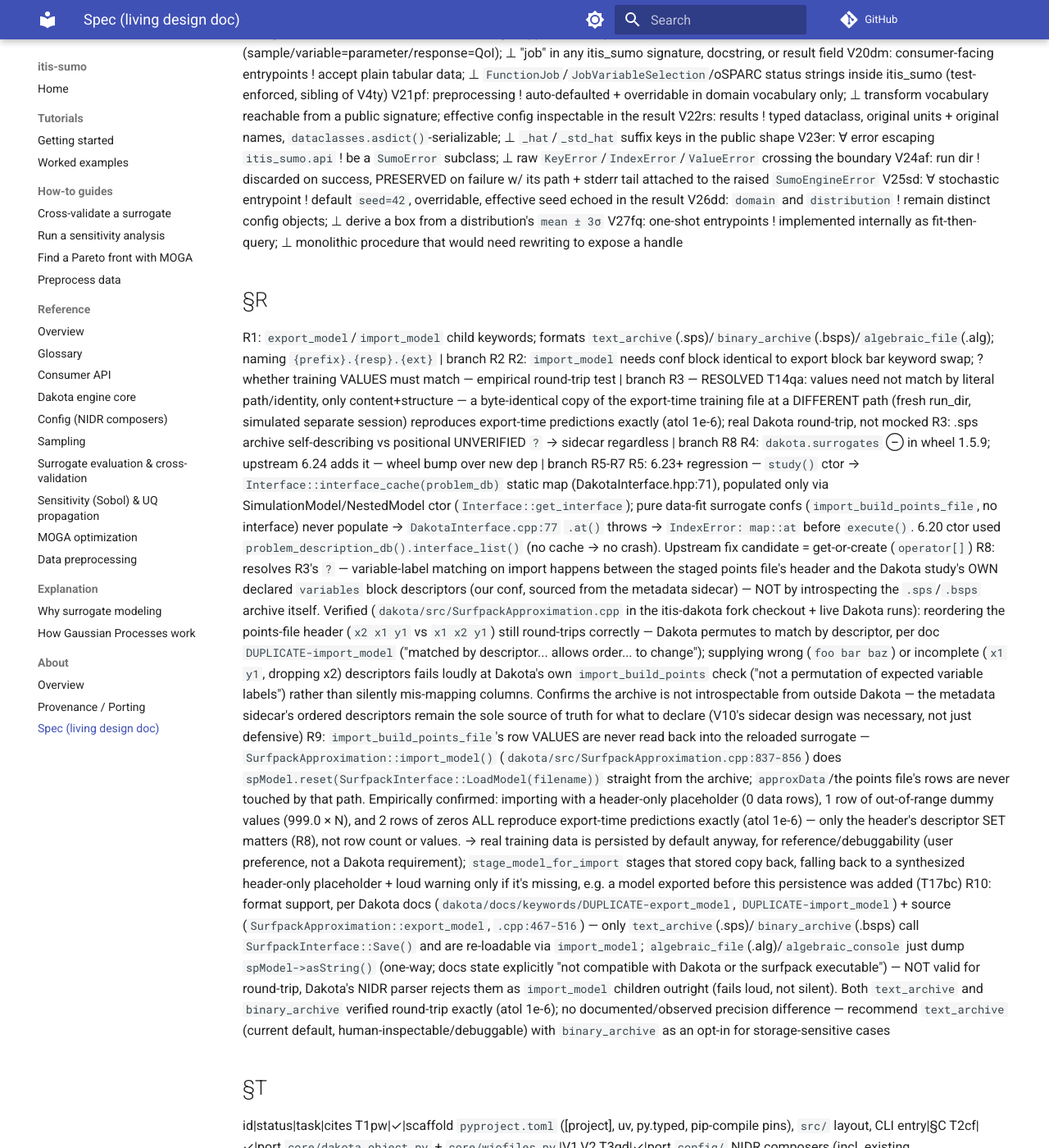
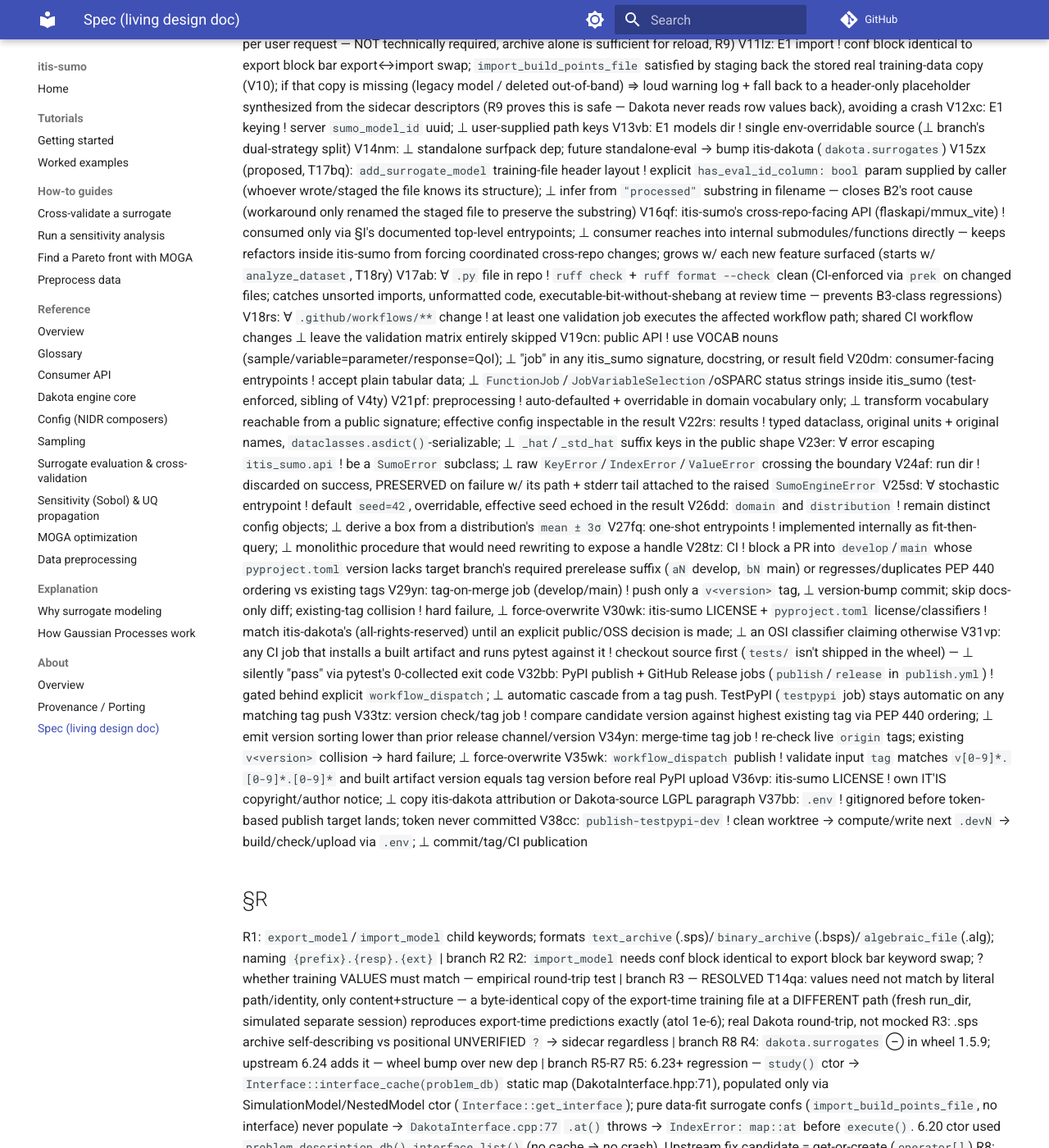
Before and after one commit to ITISFoundation/itis-sumo, an MkDocs documentation site: the page built from docs/about/spec.md, in a window 1280 px wide and 1400 px high, scrolled down 3927 px. Shown: the whole window at 82% size. Built offline with MkDocs 1.6.1 and Material for MkDocs 9.7.7, drawn with Linux system fonts in a browser that asks for light colours; comment, search, counter and statistics services are not loaded; some of the changed text lies outside the part shown.

Commit message:
[FEAT] License + dev-version publishing workflow

```diff
--- a/SPEC.md
+++ b/SPEC.md
@@ -35,6 +35,11 @@ Consumer contract (grill 2026-08-18): itis-sumo owns ALL surrogate machinery end
 - deps ! itis-dakota==1.5.9 (Dakota 6.20, parity w/ mmux/vite; stay until T16mo resolves the 6.23+ `interface_cache` regression — R5), numpy, pandas, scipy; scikit-learn ⊥ KFold only
 - py.typed; `src/` layout; docs MkDocs + headless notebook; tests standalone ⊥ flask/osparc
 - versioning single-source in `[project].version`; uv/uv_build + pip-compile pins; Conventional Commits
+- release channel policy: feature branches → `.devN` (manual alpha/dev prereleases); `develop` → `aN`; `main` → `bN` until `1.0.0` graduation; version bump ! enforced by a PR-time CI check (target-branch suffix, PEP 440 order, ⊥ reuse/regression); ⊥ bot commit on `develop`/`main` (both branch-protected, no bypass granted); merge-time job ! push `v<version>` tag only (tags fall outside 'require PR' branch protection); `develop` may later rename `staging`
+- real PyPI publish + GitHub Release ! manual `workflow_dispatch` only (for now); CI builds/tests alpha/beta/rc versions; feature `.devN` versions publish locally via `make publish-testpypi-dev` + `.env` token, ⊥ CI/TestPyPI tag cascade
+- license ! itis-sumo currently private/pending quality review; adopt itis-dakota's license (IT'IS Foundation - All Rights Reserved) until an explicit public/OSS decision is made — MIT retracted as premature given itis-dakota (a required dependency) is itself proprietary
+- TestPyPI publish token ! local `.env` (gitignored), sourced by `make publish-testpypi`; ⊥ committed, ⊥ required as a pre-exported shell var
+- feature-branch TestPyPI local path ! `make publish-testpypi-dev` computes/writes next `.devN`, builds/checks/uploads via local `.env` token; ⊥ commit/tag/CI publication
 - E1: artifacts keyed server `sumo_model_id` (uuid); metadata sidecar `{id}.metadata.json`; ⊥ user-supplied path/prefix keys (traversal)
 - py ! 3.11 (match mmux/vite; 1.5.9 ships no cp313 wheel); 3.13 only via T16mo rung 1 (1.5.11 cp313) or rung 2 (6.24)
 - cross-repo call surface ! narrow, versioned, "deep" entrypoints — one stitched public function per feature (e.g. `analyze_dataset()`), ⊥ flaskapi orchestrating several itis-sumo internals itself; version-pinning itis-sumo is fine (same pattern as the itis-dakota engine pin, T16mo) — the coupling risk is a *wide* call surface, not the pin
@@ -86,6 +91,17 @@ V24af: run dir ! discarded on success, PRESERVED on failure w/ its path + stderr
 V25sd: ∀ stochastic entrypoint ! default `seed=42`, overridable, effective seed echoed in the result
 V26dd: `domain` and `distribution` ! remain distinct config objects; ⊥ derive a box from a distribution's `mean ± 3σ`
 V27fq: one-shot entrypoints ! implemented internally as fit-then-query; ⊥ monolithic procedure that would need rewriting to expose a handle
+V28tz: CI ! block a PR into `develop`/`main` whose `pyproject.toml` version lacks target branch's required prerelease suffix (`aN` develop, `bN` main) or regresses/duplicates PEP 440 ordering vs existing tags
+V29yn: tag-on-merge job (develop/main) ! push only a `v<version>` tag, ⊥ version-bump commit; skip docs-only diff; existing-tag collision ! hard failure, ⊥ force-overwrite
+V30wk: itis-sumo LICENSE + `pyproject.toml` license/classifiers ! match itis-dakota's (all-rights-reserved) until an explicit public/OSS decision is made; ⊥ an OSI classifier claiming otherwise
+V31vp: any CI job that installs a built artifact and runs pytest against it ! checkout source first (`tests/` isn't shipped in the wheel) — ⊥ silently "pass" via pytest's 0-collected exit code
+V32bb: PyPI publish + GitHub Release jobs (`publish`/`release` in `publish.yml`) ! gated behind explicit `workflow_dispatch`; ⊥ automatic cascade from a tag push. TestPyPI (`testpypi` job) stays automatic on any matching tag push
+V33tz: version check/tag job ! compare candidate version against highest existing tag via PEP 440 ordering; ⊥ emit version sorting lower than prior release channel/version
+V34yn: merge-time tag job ! re-check live `origin` tags; existing `v<version>` collision → hard failure; ⊥ force-overwrite
+V35wk: `workflow_dispatch` publish ! validate input `tag` matches `v[0-9]*.[0-9]*.[0-9]*` and built artifact version equals tag version before real PyPI upload
+V36vp: itis-sumo LICENSE ! own IT'IS copyright/author notice; ⊥ copy itis-dakota attribution or Dakota-source LGPL paragraph
+V37bb: `.env` ! gitignored before token-based publish target lands; token never committed
+V38cc: `publish-testpypi-dev` ! clean worktree → compute/write next `.devN` → build/check/upload via `.env`; ⊥ commit/tag/CI publication
 
 ## §R
 R1: `export_model`/`import_model` child keywords; formats `text_archive`(.sps)/`binary_archive`(.bsps)/`algebraic_file`(.alg); naming `{prefix}.{resp}.{ext}` | branch R2
@@ -129,7 +145,15 @@ T26eq|.|POST-PORT: extract the fitted-model handle (`fit()` → methods → `sav
 T27fr|.|POST-PORT: split `domain` vs `distribution` config + consumer migration; absorb the mmux_vite `jgo/fullstack-logscale` work|V26dd
 T28gs|.|POST-PORT `?`: decide whether `distribution` gets an auto-generated default — explicit discussion required, ⊥ silently defaulted|§C `?`
 T29hw|~|`publish.yml` tag trigger accepts `v`-prefixed PEP 440 prereleases ✓; tagging `v0.1.0a1` BLOCKED on the one-time PyPI Trusted Publisher config (user action), then clean-venv install + `itis-sumo validate` + headless smoke|T1pw
-T30qa|.|release/CI workflow refresh: adopt auto-tag on `main` push, add build→artifact-install test→TestPyPI→PyPI staging, keep git-cliff release notes, add dependency-review + concurrency; skip weekly cron/healthchecks for now|§C,V17rt
+T30qa|✓|release/CI workflow refresh: build→TestPyPI automatic on tag push (✓), PyPI+Release gated manual (✓, T35cc); auto-tag-on-branch redesigned to PR-time check + tag-only-at-merge (no bot commit) — see T31xx/T32yy; keep git-cliff release notes, dependency-review + concurrency (✓); skip weekly cron/healthchecks for now|§C,V17rt
+T31xx|✓|CI: PR-time check job (feature branch→`.devN`, target `develop`→`aN`, target `main`→`bN`) blocking merge if `pyproject.toml` version missing, regresses, or duplicates PEP 440 order vs existing tags|V28tz,V33tz
+T32yy|✓|replace `auto-tag.yml`'s commit-based bump w/ tag-only-at-merge (read already-bumped version from merged commit, re-check live tags, push `v<version>`, ⊥ commit) — removes need for branch-protection bypass|V29yn,V34yn
+T33zz|✓|swap itis-sumo LICENSE + `pyproject.toml` `license`/classifiers to match itis-dakota (IT'IS Foundation - All Rights Reserved); drop MIT classifier|V30wk
+T34aa|✓|`make publish-testpypi` ! source `TESTPYPI_TOKEN` from local `.env` (gitignored) instead of requiring a pre-exported shell var|§C
+T35cc|✓|gate `publish`/`release` jobs behind explicit `workflow_dispatch`; `build`+`testpypi` stay automatic on tag push; fixed `testpypi` job missing checkout (0 tests collected, exit 5) before it ever reached the publish step|V31vp,V32bb
+T36dd|✓|add `.env` to `.gitignore`; make `publish-testpypi` source `.env` without printing token, then build/check/publish|V37bb
+T37ef|✓|validate manual publish tag + artifact version before PyPI upload|V35wk
+T38dd|✓|make `publish-testpypi-dev` auto-compute/write `.devN`, build/check/upload directly to TestPyPI; CI verifies alpha/beta/rc before real PyPI; no dev tag cascade|V38cc
 
 ## §B
 id|date|cause|fix
@@ -145,3 +169,4 @@ B8lf|2026-08-18|the develop merge retained executable mode on changed `funs_eval
 
 B9dw|2026-08-18|after rewriting develop history, GitHub push events reported the unreachable pre-rewrite `before` SHA and detect_changes aborted with `bad object`|fall back to `git diff-tree` when the event base commit is unavailable; no code invariant added because this is CI history topology
 B10cs|2026-08-18|`itis_sumo.api.evaluate_along_axes(at={...})` raised `SumoEngineError: 'x1'` for a PARTIAL held-value mapping — `create_samples_along_axes` reads `[cut_values[var] for var in input_vars]`, so an incomplete dict is a `KeyError`, not a documented default. Never surfaced in flaskapi because its frontend always sends every slider|`_map_held_values` completes the mapping from the sample means (the same value the no-`at` path uses) before translating; covered by `tests/test_api_workflows.py::TestAlongAxes::test_honours_the_values_the_caller_holds_fixed`. ⊥ new §V invariant: V23er already requires taxonomy errors, and the real lesson is that a caller-facing default must be materialised by the API layer rather than assumed by an internal helper
+B11xy|2026-08-19|`publish.yml`'s `testpypi` job ran pytest against the installed wheel w/o a checkout step — `tests/` (not shipped in the wheel) was absent, pytest collected 0 items and exited 5 before the job ever reached the TestPyPI publish step (caught via `gh run view` on the `v0.1.0a1` tag push, which failed harmlessly — no upload occurred anywhere)|added `actions/checkout` before `download-artifact` (ordered first — checkout's default `git clean` would otherwise wipe an already-downloaded `dist/`); V31vp
```
Also changed, not shown: README.md (+50 -0 lines), pyproject.toml (+10 -4 lines), 8 other files.
